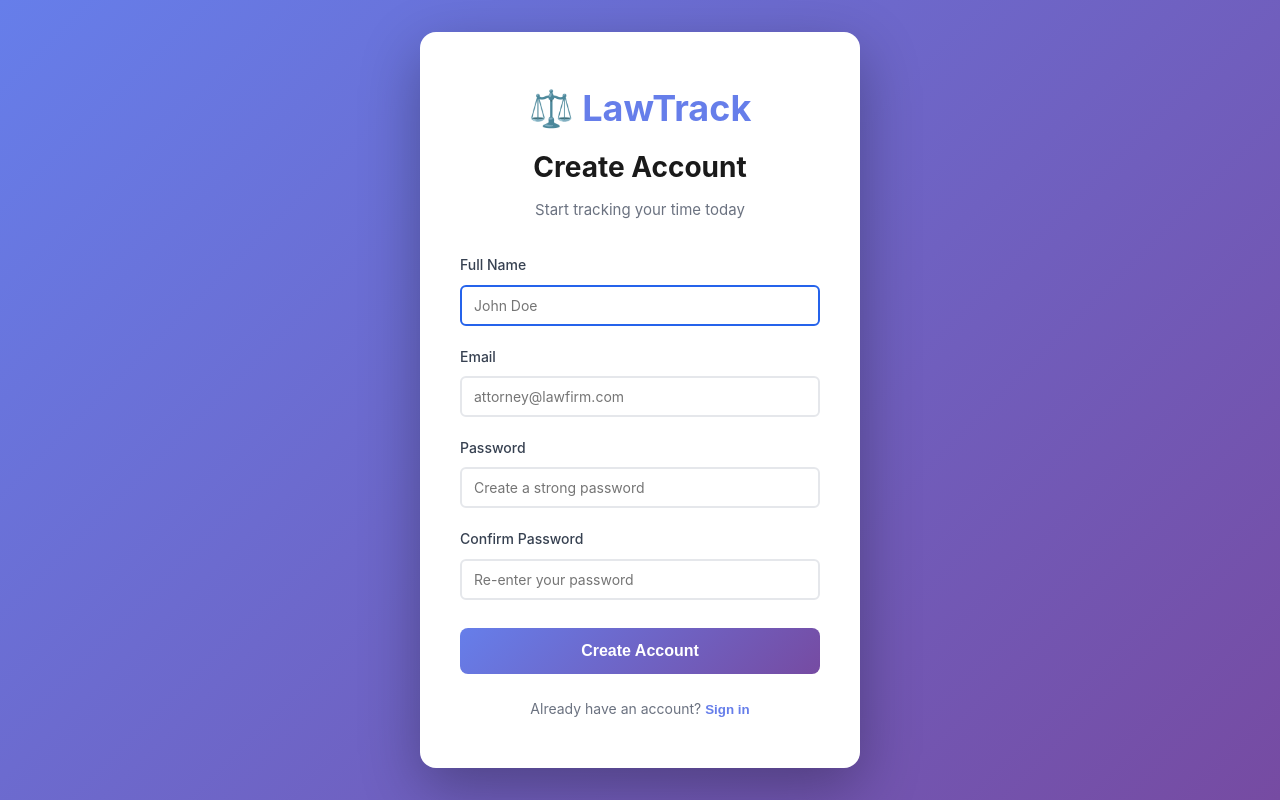
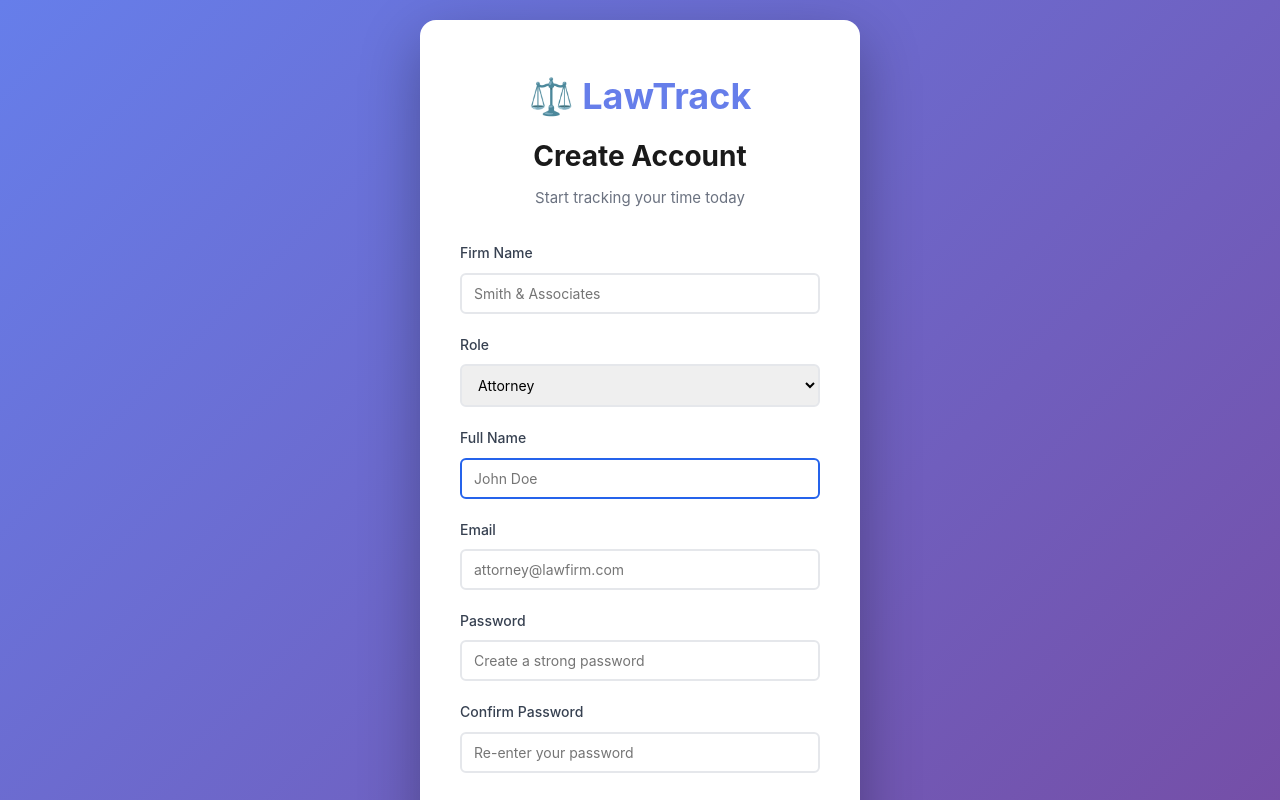
Before and after one commit to bpickard38/lawtrack, a React (Vite) app in the folder frontend/: page / in a window 1280 px wide. Both pictures are taken after typing "name@example.com", "Sample123" into the empty fields and a click on the button "Create one". Shown: the top 800 px of the page. Built offline with nearby package versions, Linux system fonts and the light colour scheme; no server answers.

Commit message:
Expose firm name and role on registration

```diff
--- a/frontend/src/AuthContext.tsx
+++ b/frontend/src/AuthContext.tsx
@@ -23,7 +23,13 @@ interface AuthContextType {
   attorney: Attorney | null;
   token: string | null;
   login: (email: string, password: string) => Promise<void>;
-  register: (email: string, password: string, fullName: string) => Promise<void>;
+  register: (args: {
+    email: string;
+    password: string;
+    fullName: string;
+    firmName?: string;
+    role?: 'admin' | 'billing' | 'attorney';
+  }) => Promise<void>;
   logout: () => void;
   isLoading: boolean;
 }
@@ -114,16 +120,24 @@ export function AuthProvider({ children }: { children: React.ReactNode }) {
     await fetchUserData(authToken);
   }
 
-  async function register(email: string, password: string, fullName: string) {
+  async function register(args: {
+    email: string;
+    password: string;
+    fullName: string;
+    firmName?: string;
+    role?: 'admin' | 'billing' | 'attorney';
+  }) {
     const response = await fetch(`${API_BASE}/api/auth/register`, {
       method: 'POST',
       headers: {
         'Content-Type': 'application/json',
       },
       body: JSON.stringify({
-        email,
-        password,
-        full_name: fullName,
+        email: args.email,
+        password: args.password,
+        full_name: args.fullName,
+        firm_name: args.firmName || undefined,
+        role: args.role || undefined,
       }),
     });
 
@@ -133,7 +147,7 @@ export function AuthProvider({ children }: { children: React.ReactNode }) {
     }
 
     // Auto-login after registration
-    await login(email, password);
+    await login(args.email, args.password);
   }
 
   function logout() {
--- a/frontend/src/components/Register.tsx
+++ b/frontend/src/components/Register.tsx
@@ -8,6 +8,8 @@ interface RegisterProps {
 export default function Register({ onSwitchToLogin }: RegisterProps) {
   const { register } = useAuth();
   const [fullName, setFullName] = useState('');
+  const [firmName, setFirmName] = useState('');
+  const [role, setRole] = useState<'attorney' | 'admin' | 'billing'>('attorney');
   const [email, setEmail] = useState('');
   const [password, setPassword] = useState('');
   const [confirmPassword, setConfirmPassword] = useState('');
@@ -31,7 +33,13 @@ export default function Register({ onSwitchToLogin }: RegisterProps) {
     setIsLoading(true);
 
     try {
-      await register(email, password, fullName);
+      await register({
+        email,
+        password,
+        fullName,
+        firmName: firmName.trim() || undefined,
+        role,
+      });
     } catch (err) {
       setError(err instanceof Error ? err.message : 'Registration failed');
     } finally {
@@ -53,6 +61,25 @@ export default function Register({ onSwitchToLogin }: RegisterProps) {
         )}
 
         <form onSubmit={handleSubmit}>
+          <div className="form-group">
+            <label>Firm Name</label>
+            <input
+              type="text"
+              value={firmName}
+              onChange={(e) => setFirmName(e.target.value)}
+              placeholder="Smith & Associates"
+            />
+          </div>
+
+          <div className="form-group">
+            <label>Role</label>
+            <select value={role} onChange={(e) => setRole(e.target.value as any)}>
+              <option value="attorney">Attorney</option>
+              <option value="admin">Admin</option>
+              <option value="billing">Billing</option>
+            </select>
+          </div>
+
           <div className="form-group">
             <label>Full Name</label>
             <input
```
